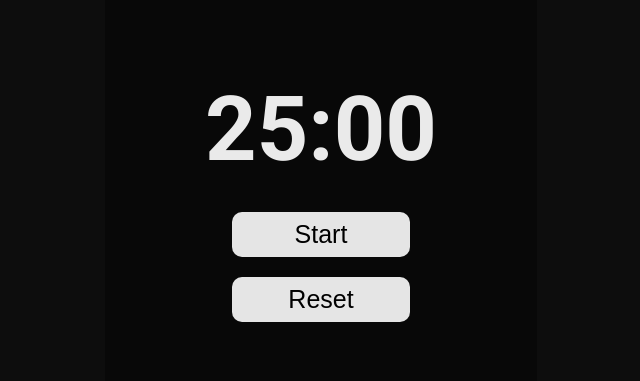
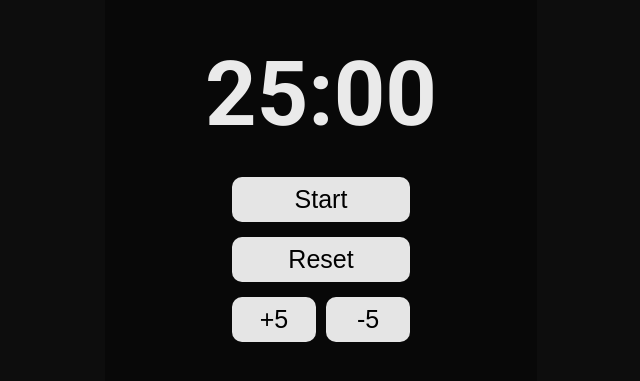
Before and after one commit to posop1/pomodoro, a React (Vite) app: page / in a window 1280 px wide. Shown: the part 201-582 px from the top of the page, without its empty margins (319-959 px from the left). Built offline with nearby package versions, Linux system fonts and the light colour scheme.

Commit message:
add increment and decrement settings

```diff
--- a/src/App.tsx
+++ b/src/App.tsx
@@ -5,9 +5,9 @@ import { getPadTime } from './helpers/getPadTime'
 import './styles/app.scss'
 
 const App = () => {
-  const InitialTime = 25 * 60
+  const [InitialTime, setInitialTime] = useState(25)
 
-  const [timeLeft, setTimeLeft] = useState(InitialTime)
+  const [timeLeft, setTimeLeft] = useState(25 * 60)
   const [isCounting, setIsCounting] = useState(false)
 
   const minutes: any = getPadTime(Math.floor(timeLeft / 60))
@@ -34,7 +34,16 @@ const App = () => {
   }
   const handleReset = () => {
     setIsCounting(false)
-    setTimeLeft(InitialTime)
+    setTimeLeft(InitialTime * 60)
+  }
+
+  const increment = () => {
+    setTimeLeft((prev) => prev + 5 * 60)
+    setInitialTime((prev) => prev + 5)
+  }
+  const decrement = () => {
+    setTimeLeft((prev) => prev - 5 * 60)
+    setInitialTime((prev) => prev - 5)
   }
 
   return (
@@ -49,6 +58,8 @@ const App = () => {
           handleReset={handleReset}
           handleStart={handleStart}
           handleStop={handleStop}
+          increment={increment}
+          decrement={decrement}
         />
       </div>
     </div>
--- a/src/components/Buttons.tsx
+++ b/src/components/Buttons.tsx
@@ -6,11 +6,21 @@ interface ButtonsProps {
   handleStop: () => void
   handleStart: () => void
   handleReset: () => void
+  increment: () => void
+  decrement: () => void
 }
 
-const Buttons: FC<ButtonsProps> = ({ isCounting, handleStop, handleStart, handleReset }) => {
+const Buttons: FC<ButtonsProps> = ({
+  isCounting,
+  handleStop,
+  handleStart,
+  handleReset,
+  increment,
+  decrement
+}) => {
   return (
     <div className={s.btns__container}>
+      <div className={s.btns__inner}>
         {isCounting ? (
           <button
             onClick={handleStop}
@@ -33,6 +43,21 @@ const Buttons: FC<ButtonsProps> = ({ isCounting, handleStop, handleStart, handle
           Reset
         </button>
       </div>
+      <div className={s.settings__btns__container}>
+        <button
+          onClick={increment}
+          className={s.btns}
+        >
+          +5
+        </button>
+        <button
+          onClick={decrement}
+          className={s.btns}
+        >
+          -5
+        </button>
+      </div>
+    </div>
   )
 }
 
--- a/src/styles/components/buttons.module.scss
+++ b/src/styles/components/buttons.module.scss
@@ -2,8 +2,9 @@
   display: flex;
   flex-direction: row;
 }
+
 .btns {
-  margin-bottom: 20px;
+  margin-bottom: 15px;
   border-radius: 10px;
   background: #e5e5e5;
   border: none;
@@ -14,11 +15,24 @@
   cursor: pointer;
   transition: 0.2s ease-in-out;
 
-  &:last-child {
-    margin-bottom: 0;
-  }
+  // &:last-child {
+  //   margin-bottom: 0;
+  // }
   &:hover {
     background: #0d0d0d;
     color: #e5e5e5;
   }
 }
+.settings__btns__container {
+  display: flex;
+  align-items: center;
+  justify-content: space-between;
+
+  button {
+    margin-right: 10px;
+
+    &:last-child {
+      margin-right: 0;
+    }
+  }
+}
```
Lines whose indentation alone changed are shown as unchanged.
